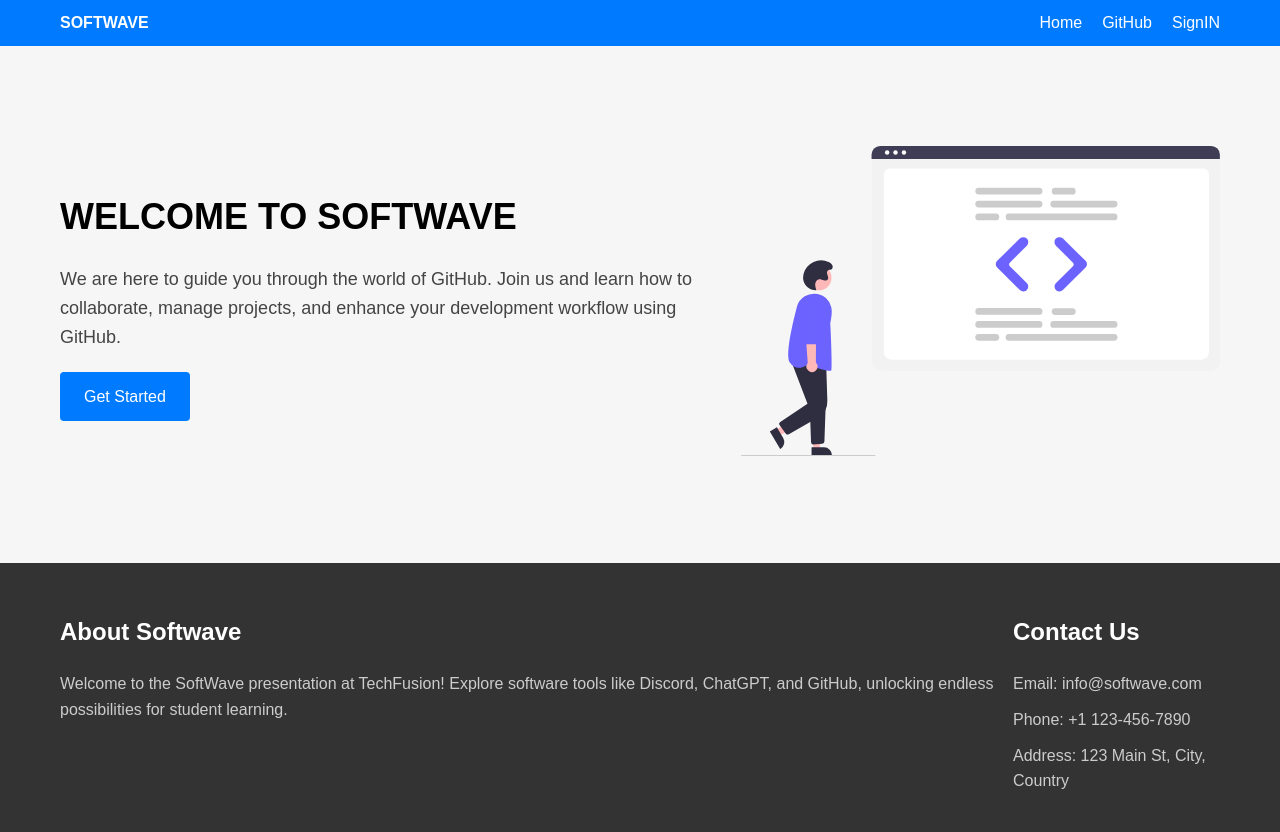
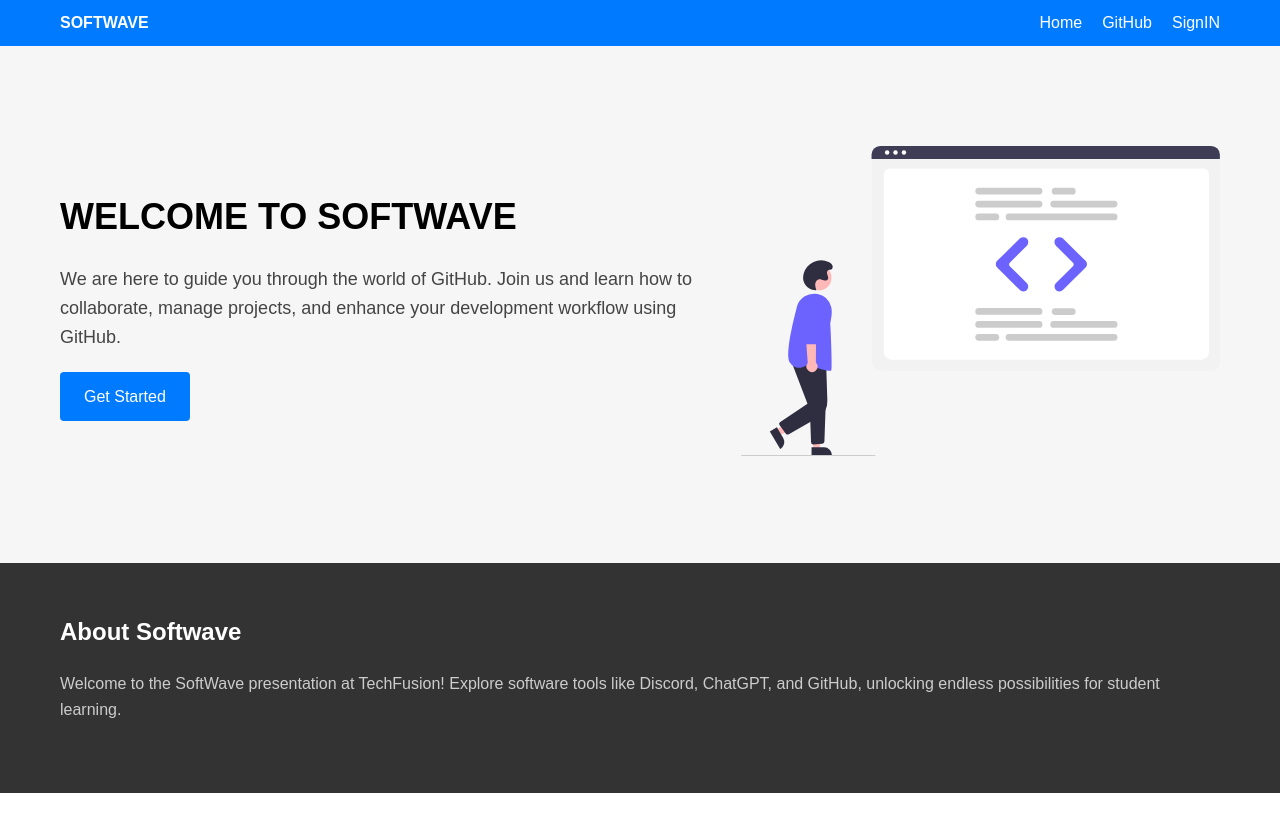
Before and after one commit to TechSoftwave/githubhosting, a plain HTML site: page docs/index.html in a window 1280 px wide. After the commit the page ends 800 px from the top, so only its background shows below. Drawn offline with Linux system fonts and the light colour scheme.

Commit message:
Update index.html

```diff
--- a/docs/index.html
+++ b/docs/index.html
@@ -53,14 +53,6 @@
             possibilities for student learning.
           </p>
         </div>
-        <div class="footer__right">
-          <h3>Contact Us</h3>
-          <ul>
-            <li>Email: info@softwave.com</li>
-            <li>Phone: +1 123-456-7890</li>
-            <li>Address: 123 Main St, City, Country</li>
-          </ul>
-        </div>
       </div>
     </footer>
   </body>
```
